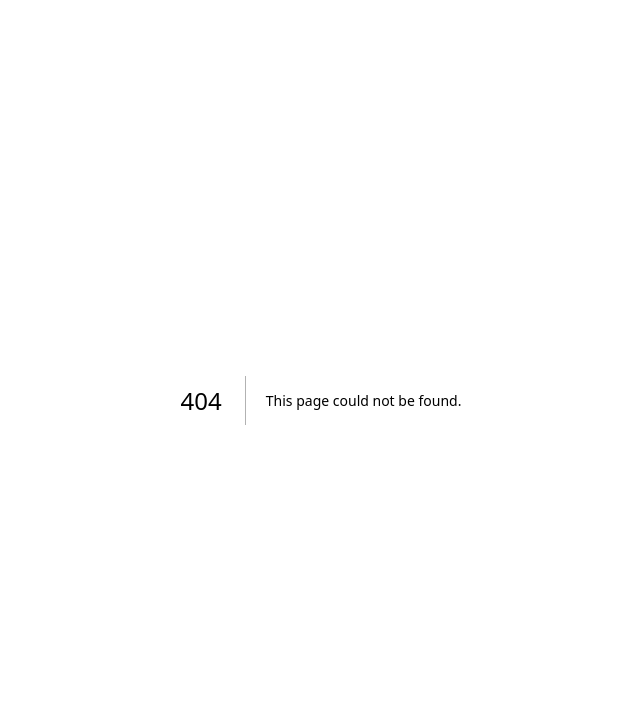
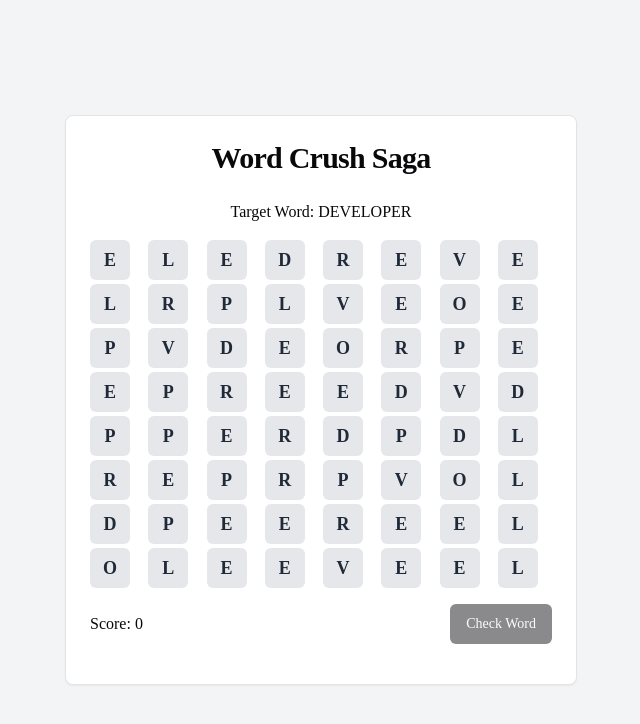
Before and after one commit to junaama/iluvwords, a Next.js app: page /wordcrush in a window 1280 px wide. Before the commit this address had no page. Shown: the top 724 px of the page, without its empty margins (319-959 px from the left). Built offline with nearby package versions, Linux system fonts and the light colour scheme.

Commit message:
add wordcrush gamemode

```diff
--- /dev/null
+++ b/app/wordcrush/page.tsx
@@ -0,0 +1,166 @@
+"use client"
+
+import { useState, useEffect, useCallback } from "react"
+import { Button } from "@/components/ui/button"
+import { Card, CardContent, CardHeader, CardTitle } from "@/components/ui/card"
+import { toast } from "@/hooks/use-toast"
+
+const TARGET_WORD = "DEVELOPER"
+const GRID_SIZE = 8
+const MIN_WORD_LENGTH = 3
+
+const generateGrid = (word: string, size: number) => {
+  const letters = word.split('')
+  const grid = Array(size).fill(null).map(() =>
+    Array(size).fill(null).map(() => letters[Math.floor(Math.random() * letters.length)])
+  )
+  return grid
+}
+
+const isValidWord = (word: string) => {
+  // In a real application, this would check against a dictionary API
+  const validWords = ["LOVE", "DEER", "POLE", "LEPER", "LEVER", "PEEL", "PEER", "LOPE", "ROPE", "ROLE", "OVER", "DOVE", "PROVE", "DROVE", "ROPED", "LOVED", "DEVELOP"]
+  return validWords.includes(word)
+}
+
+const isAdjacent = (cell1: [number, number], cell2: [number, number]) => {
+  const [row1, col1] = cell1
+  const [row2, col2] = cell2
+  return Math.abs(row1 - row2) <= 1 && Math.abs(col1 - col2) <= 1
+}
+
+export default function WordCrushSaga() {
+  const [grid, setGrid] = useState<(string | null)[][]>(Array(GRID_SIZE).fill(null).map(() => Array(GRID_SIZE).fill(null)))
+  const [selectedCells, setSelectedCells] = useState<[number, number][]>([])
+  const [score, setScore] = useState(0)
+  const [isGameWon, setGameWon] = useState(false)
+
+  useEffect(() => {
+    setGrid(generateGrid(TARGET_WORD, GRID_SIZE))
+    if(score){
+        setGameWon(grid.every(row => row.every(cell => cell === null)))
+
+    }
+  }, [])
+
+  const handleCellClick = (row: number, col: number) => {
+    if (grid[row][col] === null) return // Ignore clicks on empty cells
+
+    const newSelectedCells = [...selectedCells]
+    const cellIndex = newSelectedCells.findIndex(([r, c]) => r === row && c === col)
+
+    if (cellIndex !== -1) {
+      // If cell is already selected, deselect it and all cells after it
+      newSelectedCells.splice(cellIndex)
+    } else {
+      // If cell is not selected, check if it's adjacent to the last selected cell
+      if (newSelectedCells.length === 0 || isAdjacent(newSelectedCells[newSelectedCells.length - 1], [row, col])) {
+        newSelectedCells.push([row, col])
+      } else {
+        toast({
+          title: "Invalid selection",
+          description: "You can only select adjacent letters.",
+          variant: "destructive",
+        })
+        return
+      }
+    }
+
+    setSelectedCells(newSelectedCells)
+  }
+
+  const checkWord = useCallback(() => {
+    const word = selectedCells.map(([row, col]) => grid[row][col]).join('')
+    if (word.length < MIN_WORD_LENGTH) {
+      toast({
+        title: "Word too short",
+        description: `Words must be at least ${MIN_WORD_LENGTH} letters long.`,
+        variant: "destructive",
+      })
+      return
+    }
+    if (isValidWord(word)) {
+      setScore(score + word.length)
+      const newGrid = grid.map(row => [...row])
+
+      // Remove selected letters
+      selectedCells.forEach(([row, col]) => {
+        newGrid[row][col] = null
+      })
+
+      // Make letters fall
+      for (let col = 0; col < GRID_SIZE; col++) {
+        let emptyRow = GRID_SIZE - 1
+        for (let row = GRID_SIZE - 1; row >= 0; row--) {
+          if (newGrid[row][col] !== null) {
+            if (row !== emptyRow) {
+              newGrid[emptyRow][col] = newGrid[row][col]
+              newGrid[row][col] = null
+            }
+            emptyRow--
+          }
+        }
+      }
+
+      setGrid(newGrid)
+      setSelectedCells([])
+      toast({
+        title: "Valid word!",
+        description: `You found "${word}". +${word.length} points!`,
+        variant: "default",
+      })
+    } else {
+      toast({
+        title: "Invalid word",
+        description: `"${word}" is not a valid word.`,
+        variant: "destructive",
+      })
+    }
+  }, [grid, selectedCells, score])
+
+
+  return (
+    <div className="min-h-screen bg-gray-100 flex items-center justify-center p-4">
+      <Card className="w-full max-w-lg">
+        <CardHeader>
+          <CardTitle className="text-3xl font-bold text-center">Word Crush Saga</CardTitle>
+        </CardHeader>
+        <CardContent>
+          <p className="text-center mb-4">Target Word: {TARGET_WORD}</p>
+          <div className="grid grid-cols-8 gap-1 mb-4">
+            {grid.map((row, rowIndex) =>
+              row.map((letter, colIndex) => (
+                <button
+                  key={`${rowIndex}-${colIndex}`}
+                  className={`w-10 h-10 rounded-md flex items-center justify-center text-lg font-bold ${
+                    letter === null
+                      ? 'bg-gray-100'
+                      : selectedCells.some(([r, c]) => r === rowIndex && c === colIndex)
+                      ? 'bg-blue-500 text-white'
+                      : 'bg-gray-200 text-gray-800'
+                  }`}
+                  onClick={() => handleCellClick(rowIndex, colIndex)}
+                  disabled={isGameWon || letter === null}
+                >
+                  {letter}
+                </button>
+              ))
+            )}
+          </div>
+          <div className="flex justify-between items-center mb-4">
+            <p>Score: {score}</p>
+            <Button onClick={checkWord} disabled={selectedCells.length < MIN_WORD_LENGTH || isGameWon}>
+              Check Word
+            </Button>
+          </div>
+          {isGameWon && (
+            <div className="text-center">
+              <h2 className="text-2xl font-bold text-green-600 mb-2">Congratulations!</h2>
+              <p>You've cleared all the letters. Final score: {score}</p>
+            </div>
+          )}
+        </CardContent>
+      </Card>
+    </div>
+  )
+}
```
